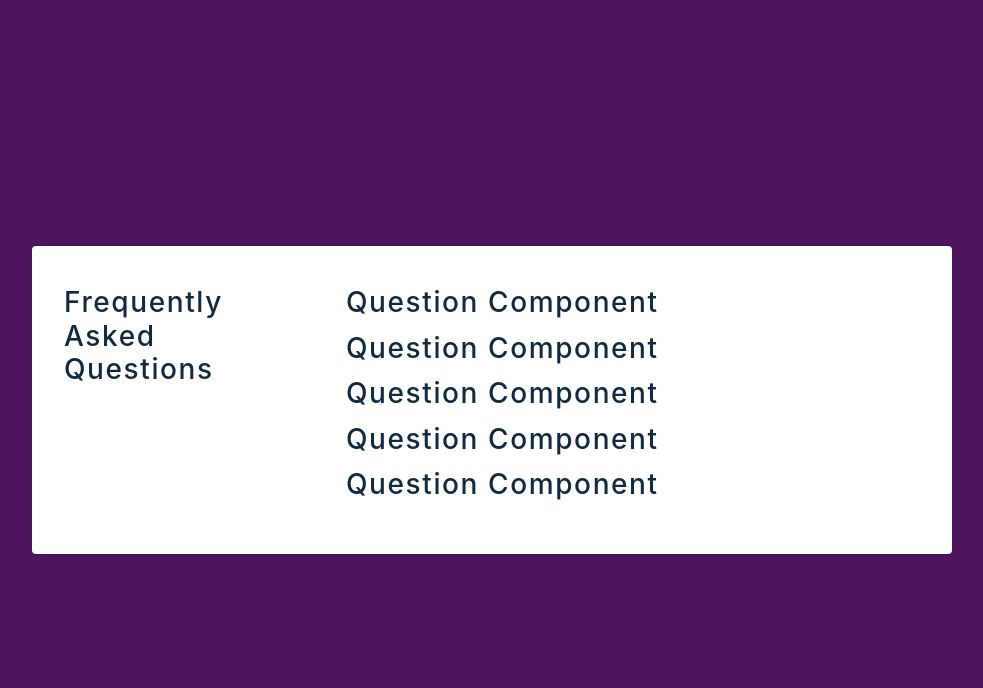
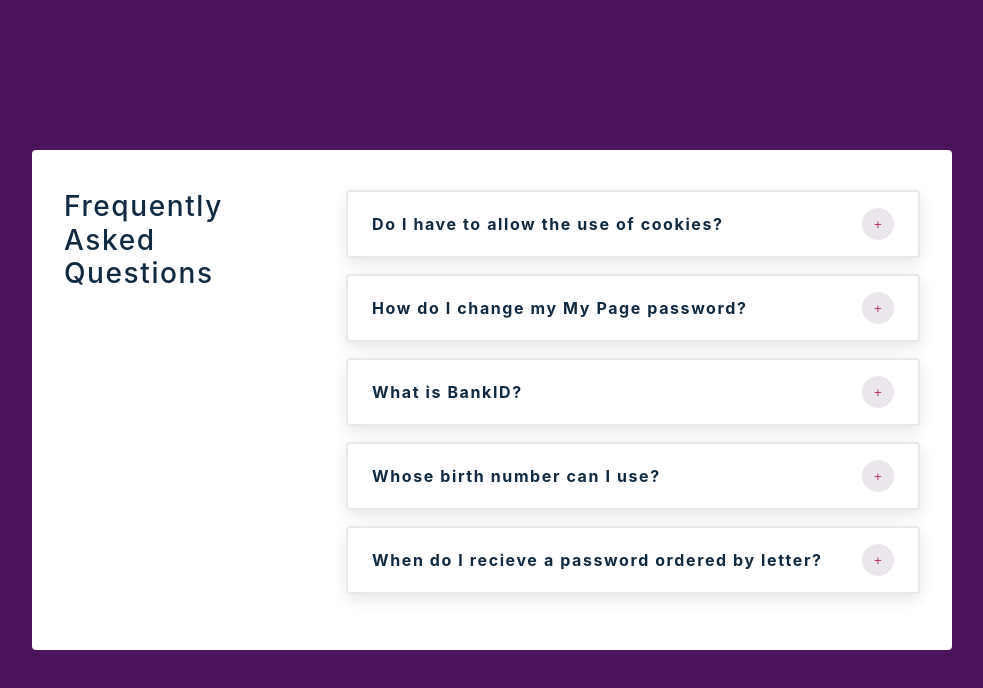
Before and after one commit to DylanParenzee/accordian_app, a React (Create React App) app: page / in a window 1280 px wide. Shown: the top 688 px of the page, without its empty margins (148-1131 px from the left). Built offline with nearby package versions, Linux system fonts and the light colour scheme.

Commit message:
finshed fuctionality for toggle display of question answers

```diff
--- a/src/Question.js
+++ b/src/Question.js
@@ -1,7 +1,22 @@
-import React from "react";
+import React, { useState } from "react";
 
-const Question = () => {
-  return <h3>question component</h3>;
+const Question = ({ title, info }) => {
+  const [showInfo, setShowInfo] = useState(false);
+
+  const toggle = () => {
+    setShowInfo(!showInfo);
+  };
+  return (
+    <article className="question">
+      <header>
+        <h4>{title}</h4>
+        <button onClick={toggle} className="btn">
+          {showInfo ? "-" : "+"}
+        </button>
+      </header>
+      {showInfo && <p>{info}</p>}
+    </article>
+  );
 };
 
 export default Question;
```
